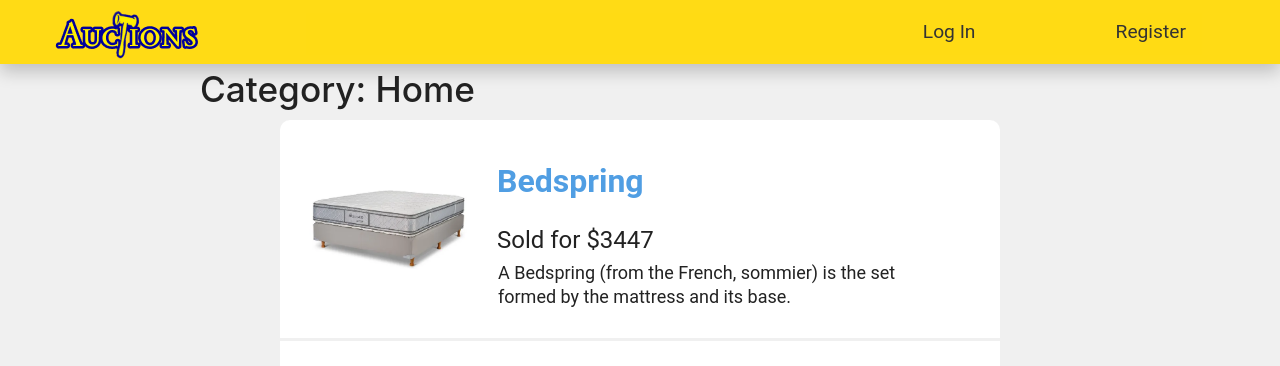
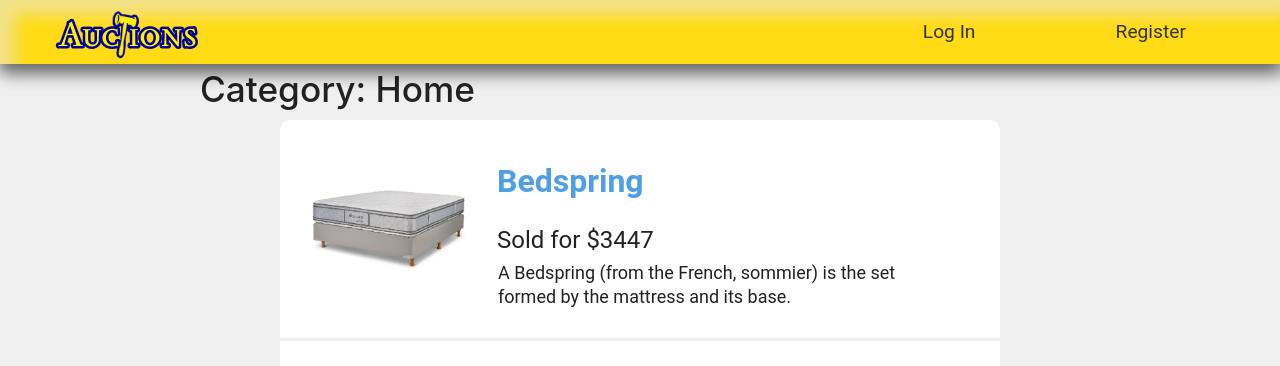
Before and after one commit to rodrigojmayer/AuctionsProject, a Django app: page /category/1/ in a window 1280 px wide. Shown: the top 366 px of the page. Run offline with Django 3.2, Linux system fonts and the light colour scheme; data comes from the database, SQL or seed files in the repository; some libraries are stand-ins or nearby versions.

Commit message:
Box shadow

```diff
--- a/auctions/static/auctions/css/styles.css
+++ b/auctions/static/auctions/css/styles.css
@@ -137,7 +137,7 @@ body .sub h2 {
   bottom: 0;
   width: 100%;
   height: var(--header-height);
-  box-shadow: 0px 8px 16px 0px rgba(0, 0, 0, 0.2);
+  box-shadow: 0px 8px 16px 0px rgba(0, 0, 0, 0.5), 10px 1px 16px 10px rgba(0, 0, 0, 0.2), inset 15px 15px 15px 0px rgba(255, 255, 255, 0.5), 12px 12px 16px 0 rgba(0, 0, 0, 0.1) inset;
   z-index: 111;
 }
 #header .navbar {
@@ -152,7 +152,7 @@ body .sub h2 {
   height: 43px;
 }
 #header .navbar .menu-btn {
-  background-color: var(--first-color);
+  background-color: transparent;
   border: 0;
   cursor: pointer;
   outline: none;
@@ -1171,6 +1171,7 @@ footer {
     display: none;
   }
   #header .navbar .menu {
+    background-color: transparent;
     position: static;
     width: 70vw;
     flex-direction: row;
--- a/auctions/static/auctions/css/styles.scss
+++ b/auctions/static/auctions/css/styles.scss
@@ -167,15 +167,26 @@ body {
     }
 }
 #header {
+
     background-color: var(--first-color);
     font-family: var(--font);
     position:fixed;
     bottom: 0;
     width: 100%;
     height: var(--header-height);
-    box-shadow: 0px 8px 16px 0px rgba(0,0,0,0.2);
+    box-shadow: 0px 8px 16px 0px rgba(0,0,0,0.5),
+    10px 1px 16px 10px rgba(0,0,0,0.2),
+     inset 15px 15px 15px 0px rgba(255, 255, 255, 0.5),
+    12px 12px 16px 0 rgba(0, 0, 0, 0.1) inset,
+    ;
     z-index:111;
 
+    // box-shadow:
+    // 12px 12px 16px 0 rgba(0, 0, 0, 0.1) inset,
+    // -8px -8px 12px 0 rgba(0, 0, 0, 0.2) inset,
+    //  inset 0px 5px 10px 0px rgba(0, 0, 0, 0.5);
+    // 0 0 0 0 rgba(0, 0, 0, 0.3) inset
+    // ;
     .navbar {
         font-family: var(--font);
         position:relative;
@@ -187,7 +198,8 @@ body {
             height: 43px;
         }
         .menu-btn{
-            background-color: var(--first-color);
+            // background-color: var(--first-color);
+            background-color: transparent;
             border: 0;
             cursor: pointer;
             outline: none;
@@ -1426,6 +1438,7 @@ footer {
                 display: none;
             }
             .menu{
+                background-color: transparent;
                 position: static;
                 width: 70vw;
                 flex-direction: row;
```
Also changed, not shown: 1 other file.
